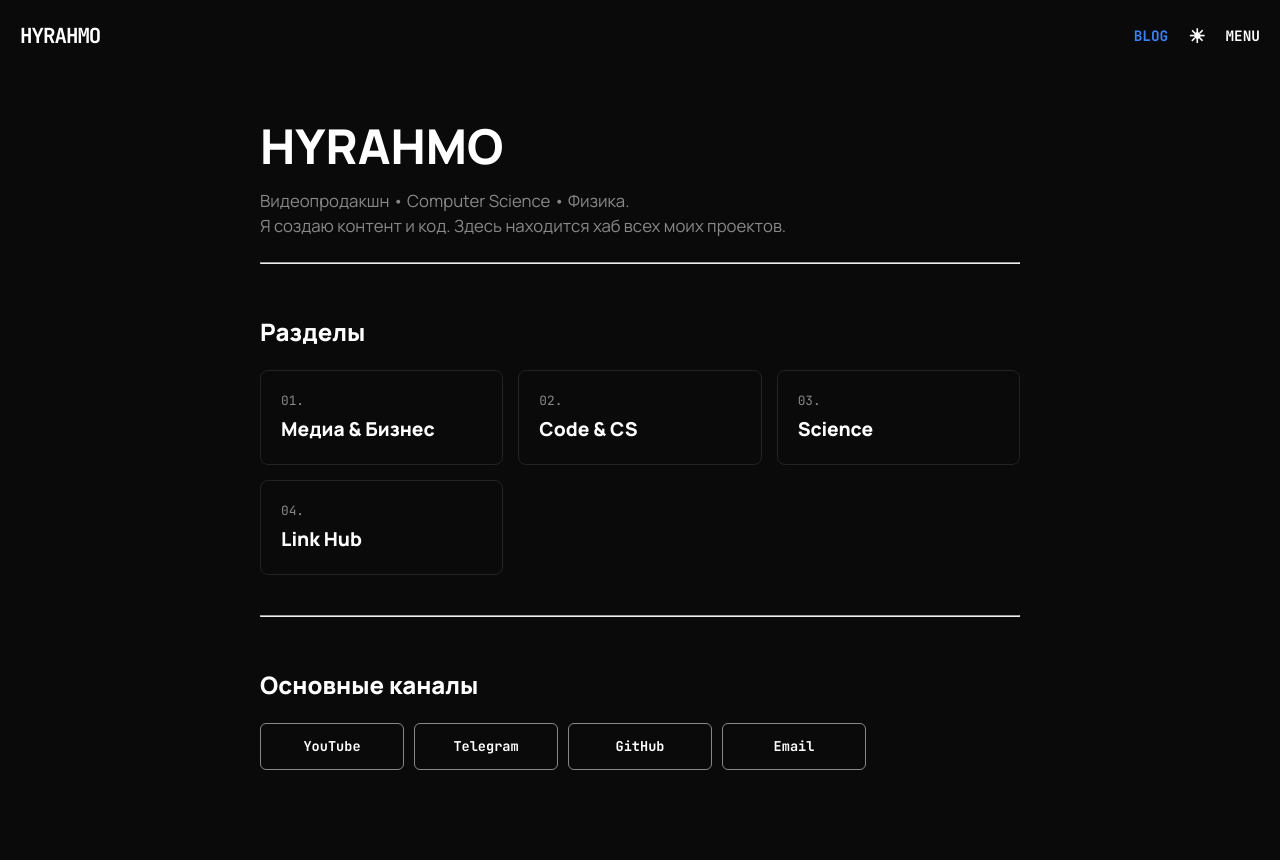
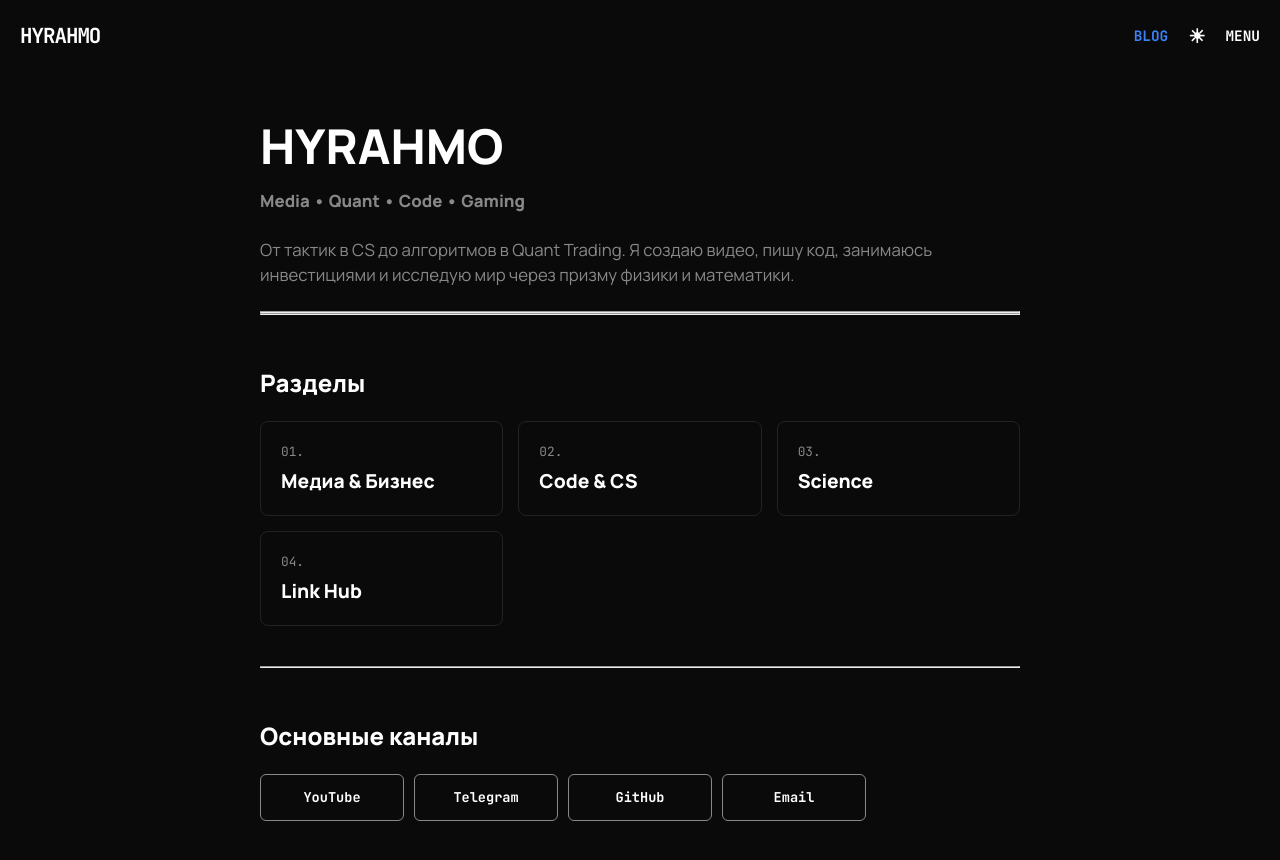
Before and after one commit to hyrahmo/hyrahmoru, a Jekyll site: the page built from index.md, in a window 1280 px wide and 900 px high. Shown: the top 860 px of the window. Built offline with Jekyll 4.4.1, drawn with Linux system fonts in a browser that asks for light colours.

Commit message:
Update index.md

```diff
--- a/index.md
+++ b/index.md
@@ -5,9 +5,12 @@ title: Главная
 
 # HYRAHMO
 
-Видеопродакшн • Computer Science • Физика.
-Я создаю контент и код. Здесь находится хаб всех моих проектов.
+**Media • Quant • Code • Gaming**
 
+От тактик в CS до алгоритмов в Quant Trading.
+Я создаю видео, пишу код, занимаюсь инвестициями и исследую мир через призму физики и математики.
+
+---
 ---
 
 <!-- КНОПКИ НАВИГАЦИИ ПО РАЗДЕЛАМ -->
```
